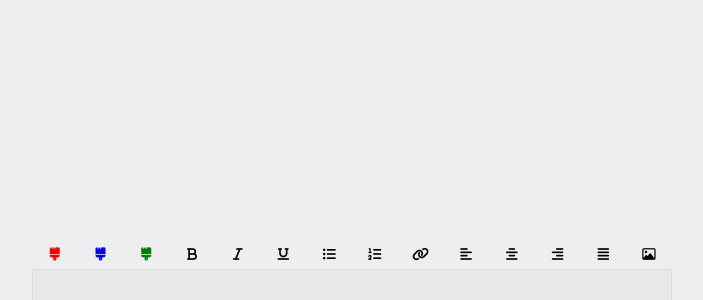
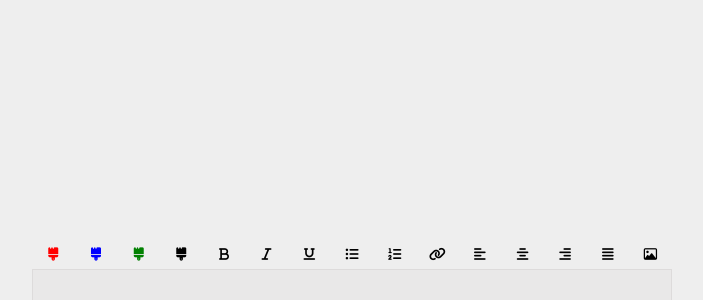
Before and after one commit to BernardoGamaCavalcanti/editorRichText, a plain HTML site: page index.html in a window 1280 px wide. Both pictures are taken after a click on the button 479 px from the left and 254 px from the top of the page. Shown: the top 300 px of the page, without its empty margins (288-991 px from the left). Drawn offline with Linux system fonts and the light colour scheme.

Commit message:
adição do pincel preto

```diff
--- a/index.html
+++ b/index.html
@@ -14,6 +14,7 @@
    <div id="container">
 
       <header id="header">
+
          <button type="button" id="redColor" class="btn" data-element="colorRed">
             <i class="fa fa-brush"></i>
          </button>
@@ -23,6 +24,10 @@
          </button>
 
          <button type="button" id="redGreen" class="btn" data-element="colorGreen">
+            <i class="fa fa-brush"></i>
+         </button>
+
+         <button type="button" id="blackColor" class="btn" data-element="colorBlack">
             <i class="fa fa-brush"></i>
          </button>
 
--- a/script.js
+++ b/script.js
@@ -1,5 +1,6 @@
 //Cria um array com todos elementos que possuem a classe btn (todos os nossos botões tem essa classe)
 const elements = document.querySelectorAll('.btn')
+console.log(elements)
 
 //Depois de criado o array é hora de percorrê-lo usando forEach ("para cada, faça...") e aqui damos o nome de element para o parametro que vamos receber
 elements.forEach(element => {
@@ -10,6 +11,8 @@ elements.forEach(element => {
         //criamos command para guardar o valor que está dentro de dataset e de lá pegamos o valor do atributo personalizado data-element: bold, italic, underline...
         let command = element.dataset['element']
 
+        //Aqui criamos condicionais que vão comparar o valor de command (que recebeu o que estava dentro de data-element) do botão pressionado e cada um faz algo diferente
+        //sobre document.execCommand: https://developer.mozilla.org/pt-BR/docs/Web/API/Document/execCommand
         if(command == 'createLink') {
             let url = prompt('Insira o link', 'http://')
             document.execCommand(command, false, url)
@@ -41,6 +44,13 @@ elements.forEach(element => {
            document.designMode = "off";
         }
 
+        else if (command == 'colorBlack') {
+            // Colorize text
+           document.execCommand("ForeColor", false, "black");
+           // Set design mode to off
+           document.designMode = "off";
+        }
+
         else {
             document.execCommand(command, false, null)
         }
```
